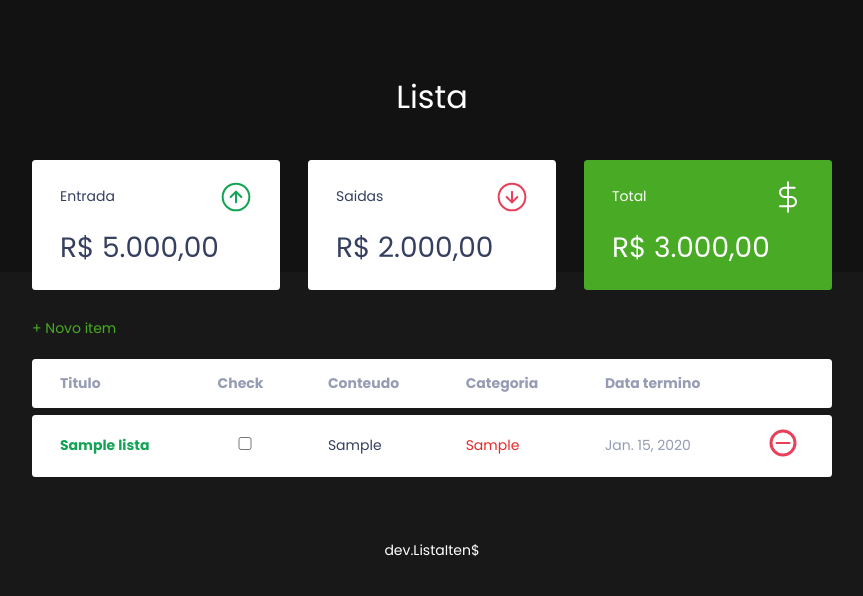
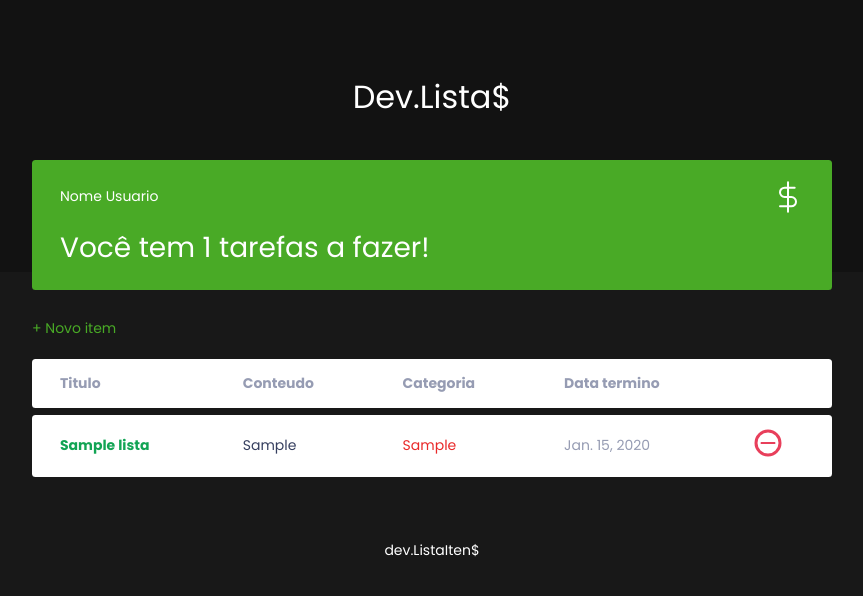
Before and after one commit to cristiansuzuki/lista-tarefas, a Django app: page / in a window 1280 px wide. Shown: the top 596 px of the page, without its empty margins (208-1071 px from the left). Run offline with Django 3.2, Linux system fonts and the light colour scheme; tables that the repository leaves empty hold one stand-in row (values such as "Sample post").

Commit message:
Alteração nos cards

```diff
--- a/listaApp/static/styles.css
+++ b/listaApp/static/styles.css
@@ -74,6 +74,11 @@ button {
 
 button:hover {
     background: var(--light-green);
+}
+
+.button.cat {
+    display: inline-block;
+    margin-top: .9rem;
 }
 
 .button.new {
@@ -177,10 +182,6 @@ table thead th {
     text-align: left;
 }
 
-
-
-
-
 table tbody td {
     background: white;
     padding: 1rem 2rem;
@@ -276,7 +277,7 @@ footer {
 
     #balance {
         display: grid;
-        grid-template-columns: repeat(3, 1fr); /* Equivale a 1fr 1fr 1fr */
+        grid-template-columns: repeat(1fr); /* Equivale a 1fr 1fr 1fr */
         gap: 2rem;
     }
 }
--- a/listaApp/templates/index.html
+++ b/listaApp/templates/index.html
@@ -4,7 +4,7 @@
 {% block container %}
 
 <header>
-  <h2 class="lista">Lista</h2>
+  <h2 class="lista">Dev.Lista$</h2>
 </header>
 
 <main class="container">
@@ -12,27 +12,14 @@
   <section id="balance">
       <h2 class="sr-only">Balanço</h2>
 
-      <div class="card">
-          <h3>
-              <span>Entrada</span>
-              <img src="{% static 'assets/income.svg' %}" alt="Image de entradas">
-          </h3>
-          <p>R$ 5.000,00</p>
-      </div>
-      <div class="card">
-          <h3>
-              <span>Saidas</span>
-              <img src="{% static 'assets/expense.svg' %}" alt="Image de saidas">
-          </h3>
-          <p>R$ 2.000,00</p>
-      </div>
       <div class="card total">
           <h3>
-              <span>Total</span>
+              <span>Nome Usuario</span>
               <img src="{% static 'assets/total.svg' %}" alt="Image de total">
           </h3>
-          <p>R$ 3.000,00</p>
+          <p>Você tem {{ qtd_lista }} tarefas a fazer!</p>
       </div>
+
   </section>
 
   <section id="transaction">
@@ -44,7 +31,6 @@
           <thead>
               <tr>
                   <th>Titulo</th>
-                  <th>Check</th>
                   <th>Conteudo</th>
                   <th>Categoria</th>
                   <th>Data termino</th>
@@ -55,7 +41,6 @@
             {% for lista in listas %}
               <tr>
                   <td class="verde"> {{ lista.titulo }}</td>
-                  <td><input type="checkbox" class="checkbox" name="checkedbox" id="{{ lista.id }}" value="{{ todo.id }}" style=""></td>
                   <td class="description">{{ lista.conteudo }}</td>
                   <td class="vermelho">{{ lista.categoria }}</td>
                   <td class="date">{{ lista.data_termino }}</td>
@@ -98,6 +83,8 @@
                 {{ form.categoria }}
               </div>
 
+              <a href="#" class="button cat">+ Cadastrar categoria</a>
+
               <div class="input-group actions">
                   <a onclick="Modal.close()" class="button cancel">Cancelar</a>
                   <button type="submit">Salvar</button>
--- a/listaApp/views.py
+++ b/listaApp/views.py
@@ -10,6 +10,7 @@ from django.views.decorators.http import require_POST
 
 def index(request):
     lista = Lista.objects.all()
+    qtd_lista = len(lista)
     lista = reversed(lista)
     if request.method == 'POST':
         form = ListaForm(request.POST)
@@ -18,7 +19,17 @@ def index(request):
             return redirect('index')
     else:
         form = ListaForm()
-    return render(request, 'index.html', {'form': form, 'listas': lista })
+    return render(request, 'index.html', {'form': form, 'listas': lista, 'qtd_lista': qtd_lista })
+
+def cadastro_categoria(request):
+    if request.method == 'POST':
+        form = CategoriaForm(request.POST)
+        if form.is_valid():
+            form.save()
+            return redirect('index')
+    else:
+        form = CategoriaForm()
+        return redirect('index')
 
 def excluir_item(request, id):
     item = Lista.objects.get(pk=id)
```
